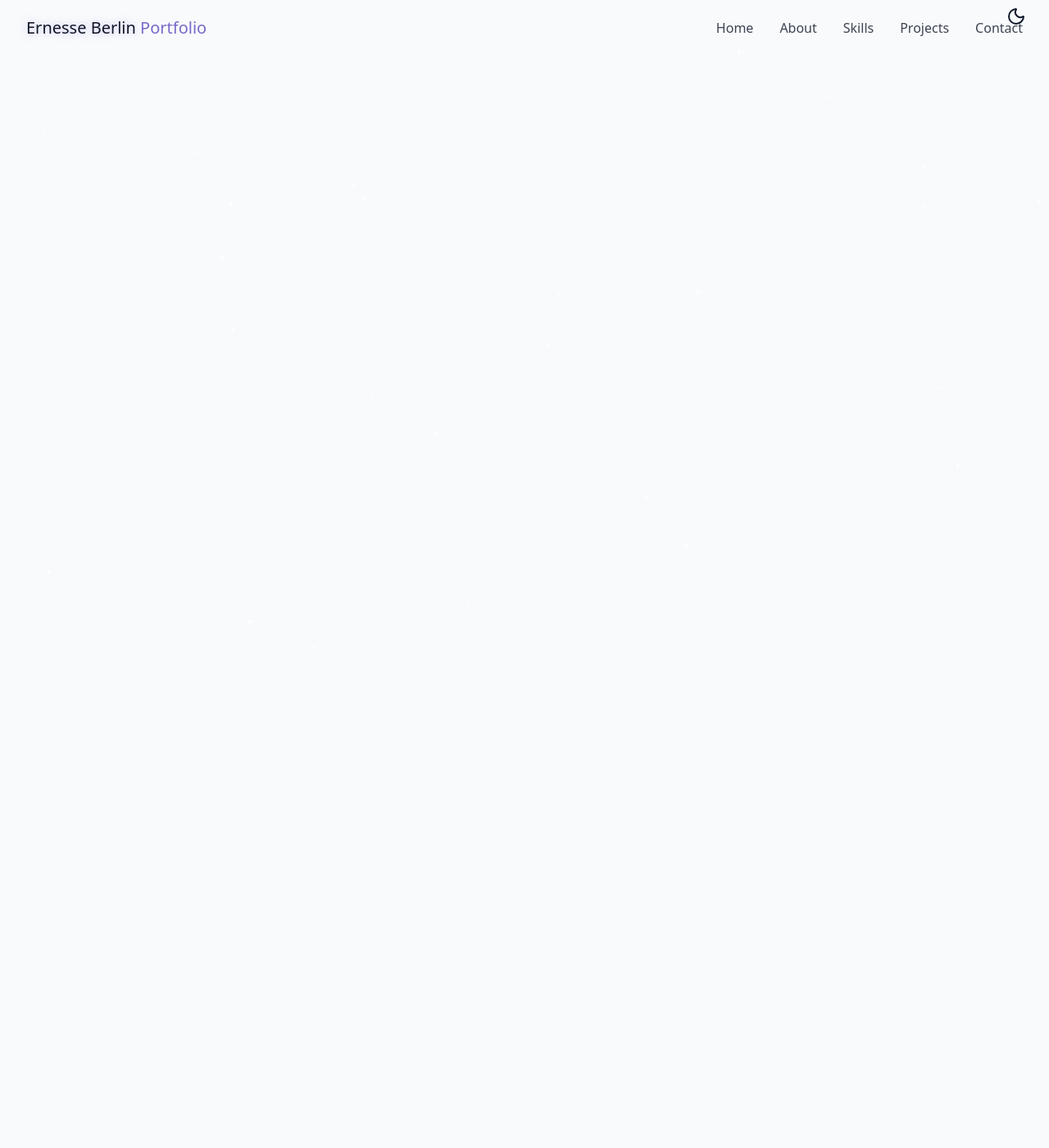
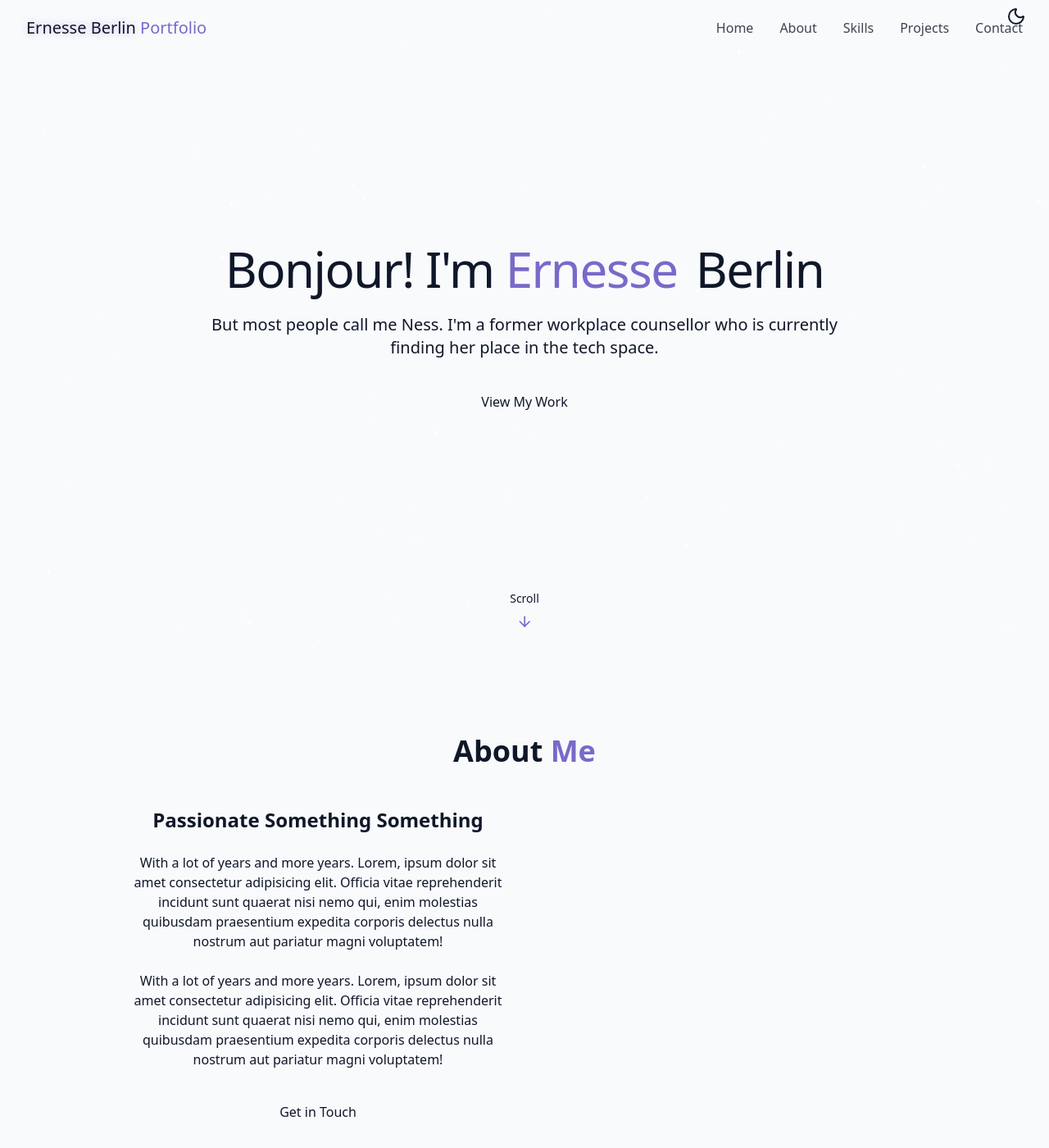
Before and after one commit to berlinernesse/portfolio, a React (Vite) app: page / in a window 1280 px wide. Shown: the top 1400 px of the page at 82% size. Before the commit the page ends 800 px from the top, so only its background shows below. Built offline with nearby package versions, Linux system fonts and the light colour scheme.

Commit message:
worked on navbar and hero section, currently stuck on about section

```diff
--- /dev/null
+++ b/src/components/AboutSection.jsx
@@ -0,0 +1,45 @@
+import { Briefcase, Code, User } from "lucide-react";
+
+export const AboutSection =()=>{
+    return (
+        <section id="about" className="py-24 px-4 relatives">
+            {" "}
+            <div className="container mx-auto max-w-5xl">
+                <h2 className="text-3xl md:text-4xl font-bold mb-12 text-center">
+                    About <span className="text-primary">Me</span>
+                </h2>
+
+                <div className="grid grid-cols-1 md:grid-cols-2 gap-12 items-center">
+                    <div className="space-y-6">
+                        <h3 className="text-2xl font-semibold">
+                            Passionate Something Something
+                        </h3>
+
+                        <p className="text-muted-foreground">
+                            With a lot of years and more years. Lorem, ipsum dolor sit amet consectetur adipisicing elit. Officia vitae reprehenderit incidunt sunt quaerat nisi nemo qui, enim molestias quibusdam praesentium expedita corporis delectus nulla nostrum aut pariatur magni voluptatem!
+                        </p>
+
+                        <p className="text-muted-foreground">
+                            With a lot of years and more years. Lorem, ipsum dolor sit amet consectetur adipisicing elit. Officia vitae reprehenderit incidunt sunt quaerat nisi nemo qui, enim molestias quibusdam praesentium expedita corporis delectus nulla nostrum aut pariatur magni voluptatem!
+                        </p>
+
+                        <div className="flex flex-col sm:flex-row gap-4 pt-4 justify-center">
+
+
+                            <a
+                                href="#contact"
+                                className="cosmic-button">
+
+                                 Get in Touch
+                            </a>
+
+
+
+                        </div>
+                    </div>
+                </div>
+            </div>
+        </section>
+    )
+
+}
--- /dev/null
+++ b/src/components/HeroSection.jsx
@@ -0,0 +1,33 @@
+import { ArrowDown } from "lucide-react";
+
+export const HeroSection = () => {
+ return(
+    <section id="hero" className="relative min-h-screen flex flex-col items-center justify-center px-4">
+        <div className="container max-w-4xl mx-auto text-center z-10">
+            <div className="space-y-6">
+                <h1 className="text-4xl md:text-6xl font bold tracking-tight">
+                    <span className="animate-fade-in">Bonjour! I'm{" "}</span>
+                    <span className="text-primary animate-fade-in-delay-1">Ernesse {""}</span>
+                    <span className="text-gradient ml-2 animate-fade-in-delay-2">Berlin</span>
+                </h1>
+
+                <p className="text-lg md:text-xl text-muted-foreground max-2-2xl mx-auto animate-fade-in-delay-3">
+                    But most people call me Ness. I'm a former workplace counsellor who is currently finding her place in the tech space.
+                </p>
+
+                <div className="pt-4 animate-fade-in-delay-4">
+                    <a href="#projects" className="cosmic-button">
+                        View My Work
+                    </a>
+                </div>
+            </div>
+        </div>
+
+        <div className="absolute bottom-8 left-1/2 transform -translate-x-1/2 flex flex-col items-center">
+            <span className="text-sm text-muted-foreground mb-2">Scroll</span>
+            <ArrowDown className="h-5 w-5 text-primary"></ArrowDown>
+        </div>
+    </section>
+ )
+
+};
--- a/src/pages/Home.jsx
+++ b/src/pages/Home.jsx
@@ -1,6 +1,8 @@
 import { ThemeToggle } from "../components/ThemeToggle"
 import { StarBackground } from "../components/StarBackground"
 import { NavBar } from "../components/NavBar"
+import { HeroSection } from "../components/HeroSection"
+import { AboutSection } from "../components/AboutSection"
 
 export const Home =()=> {
     return <div className="min-h-screen bg-background text-foreground overflow-x-hidden">
@@ -13,7 +15,18 @@ export const Home =()=> {
         {/*navbar*/}
         <NavBar />
 
+
         {/*main content*/}
+
+        <main>
+            <HeroSection />
+            <AboutSection />
+            {/*
+
+                <ProjectsSection />
+                <ContactSection />
+            */}
+        </main>
 
         {/*footer*/}
     </div>
```
